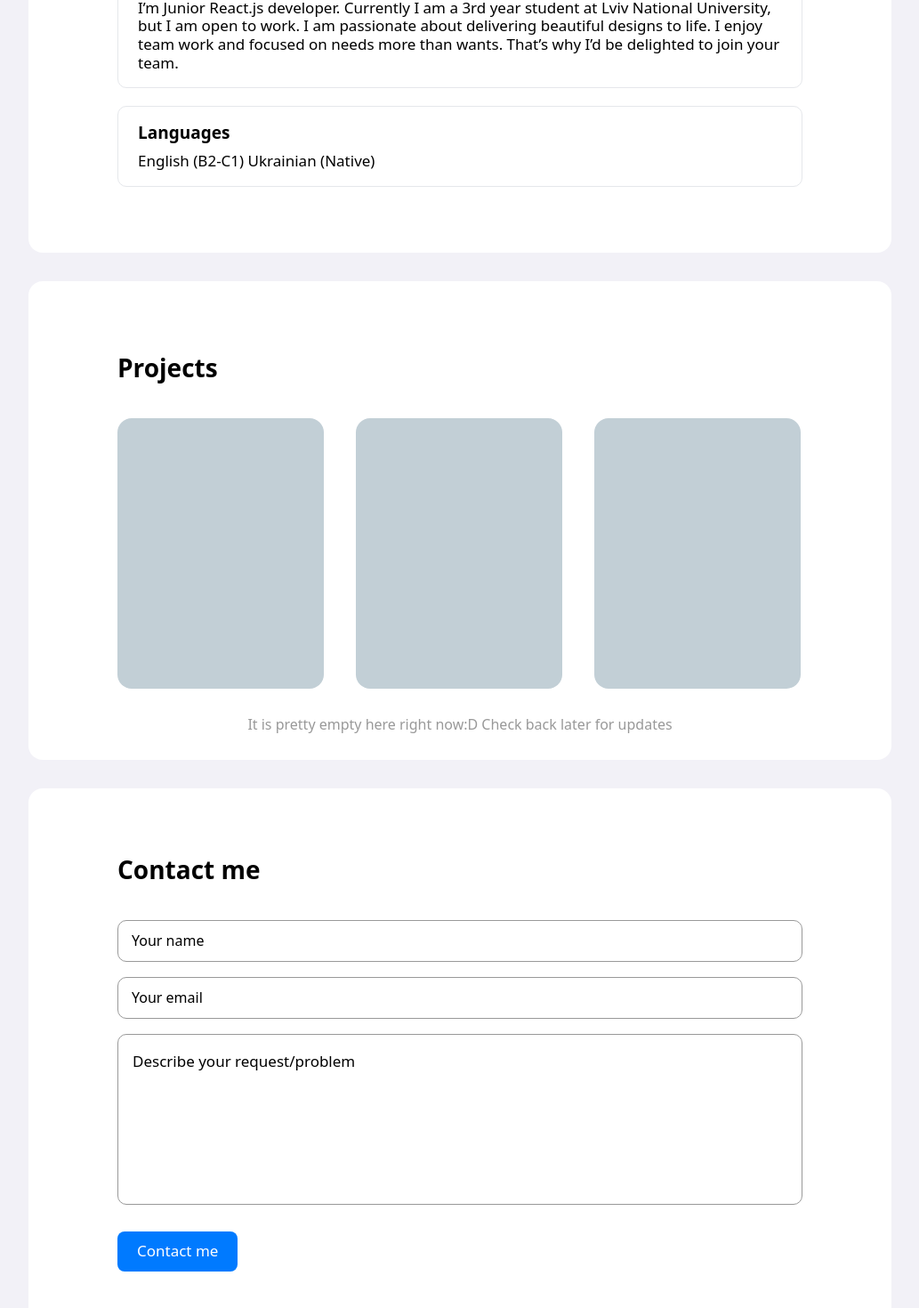
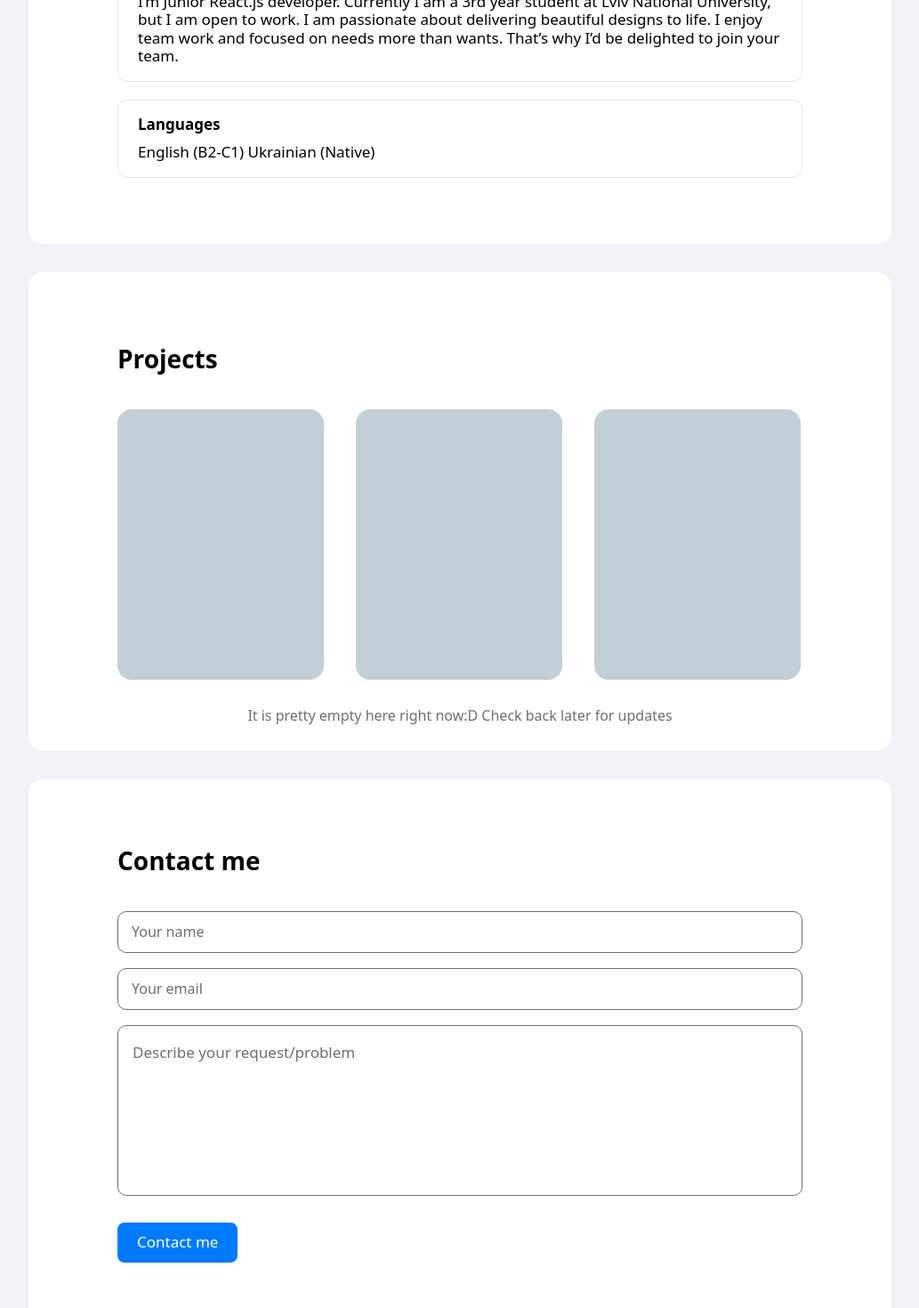
Before and after one commit to slattgram/portfolio, a React (Create React App) app: page / in a window 1280 px wide. Shown: the part 1440-2910 px from the top of the page at 89% size, without its empty margins (123-1156 px from the left). Built offline with nearby package versions, Linux system fonts and the light colour scheme; the HTML template or start-up script is replaced by a standard one; a web font is replaced by a local one.

Commit message:
projects carousel, changed dark grey color

```diff
--- a/src/components/AboutLabel.js
+++ b/src/components/AboutLabel.js
@@ -3,7 +3,7 @@ import React from "react";
 const AboutLabel = ({label, text}) => {
     return(
         <div className={' border px-x-offset py-regular rounded-[10px] grow w-full mt-5'}>
-            <div className={'font-semibold text-h3 '}>{label}</div>
+            <div className={'font-semibold text-base '}>{label}</div>
             <div className={'mt-2.5 text-base'}>{text}</div>
         </div>
     )
--- a/src/components/Input.js
+++ b/src/components/Input.js
@@ -21,7 +21,7 @@ const Input = ({inputValue, inputHandler, isEmail=false}) => {
             <div className={'w-full h-16'} onBlur={() => onBlankInput()}>
                 <input type={isEmail ? "email" : "text"} className={' w-full mt-4 border border-dark-grey rounded-[10px] px-4 pt-5 pb-[0.3125rem] text-base text-black outline-0'}
                        value={inputValue} onChange={(e)=>{inputHandler(e.target.value)}} onClick={()=>onFirstClick()} ref={localInputRef} />
-                <div className={!clicked ? '-translate-y-9 translate-x-4 cursor-text' : '-translate-y-11 translate-x-4 text-xs text-dark-grey'}
+                <div className={!clicked ? '-translate-y-9 translate-x-4 cursor-text text-dark-grey' : '-translate-y-11 translate-x-4 text-xs text-dark-grey'}
                      onClick={()=>onFirstClick()}>{isEmail ? 'Your email' : 'Your name'}</div>
             </div>
 
--- a/src/components/ProjectsTab.js
+++ b/src/components/ProjectsTab.js
@@ -4,11 +4,11 @@ const ProjectsTab = () => {
     return(
         <div className={'px-[15px] md:px-card-x-padding pt-20 pb-7 bg-white mx-auto mt-8 max-w-desktop sm:rounded-2xl'}>
             <h2 className={'text-h2 font-semibold mb-10'}>Projects</h2>
-            <div className={'flex flex-wrap flex-col overflow-x-hidden h-[19rem]'}>
-                <div className={'w-[14.5rem] h-[19rem] bg-[#C2CFD6] rounded-2xl'}></div>
-                <div className={'w-[14.5rem] h-[19rem] bg-[#C2CFD6] rounded-2xl ml-9'}></div>
-                <div className={'w-[14.5rem] h-[19rem] bg-[#C2CFD6] rounded-2xl ml-9'}></div>
-                <div className={'w-[14.5rem] h-[19rem] bg-[#C2CFD6] rounded-2xl ml-9'}></div>
+            <div className={'flex flex-wrap flex-col overflow-x-scroll h-[19rem] snap-x'}>
+                <div className={'w-[14.5rem] h-[19rem] bg-[#C2CFD6] rounded-2xl snap-center'}></div>
+                <div className={'w-[14.5rem] h-[19rem] bg-[#C2CFD6] rounded-2xl snap-center ml-9'}></div>
+                <div className={'w-[14.5rem] h-[19rem] bg-[#C2CFD6] rounded-2xl snap-center ml-9'}></div>
+                <div className={'w-[14.5rem] h-[19rem] bg-[#C2CFD6] rounded-2xl snap-center ml-9'}></div>
             </div>
             <div className={'mt-7 text-center text-dark-grey'}>
                 It is pretty empty here right now:D Check back later for updates
--- a/src/components/Textarea.js
+++ b/src/components/Textarea.js
@@ -12,12 +12,13 @@ const Textarea = ({inputValue, inputHandler}) => {
     const onBlankInput = () =>{
         if (inputValue == '' || inputValue == null) {
             inputHandler('Describe your request/problem')
+            setClicked(false)
         }
     }
 
     return(
         <textarea className={'w-full mt-4 border border-dark-grey rounded-[10px] ' +
-            'px-4 pt-5 pb-1.5 text-base text-black outline-0 resize-none'}
+            'px-4 pt-5 pb-1.5 text-base text-black outline-0 resize-none text-dark-grey focus:text-black'}
                   value={inputValue} onChange={(e)=>{inputHandler(e.target.value)}}
                   rows={8} onClick={()=>onFirstClick()} onBlur={()=>{onBlankInput()}}>
             </textarea>
--- a/tailwind.config.js
+++ b/tailwind.config.js
@@ -12,7 +12,7 @@ module.exports = {
         'system-blue' : '#007AFF',
         'accent-green' : '#BEF1C7',
         'grey' : '#D9D9D9',
-        'dark-grey' : '#999999'
+        'dark-grey' : '#6e6e73'
       },
       spacing:{
         'regular' : '1.083rem',
```
